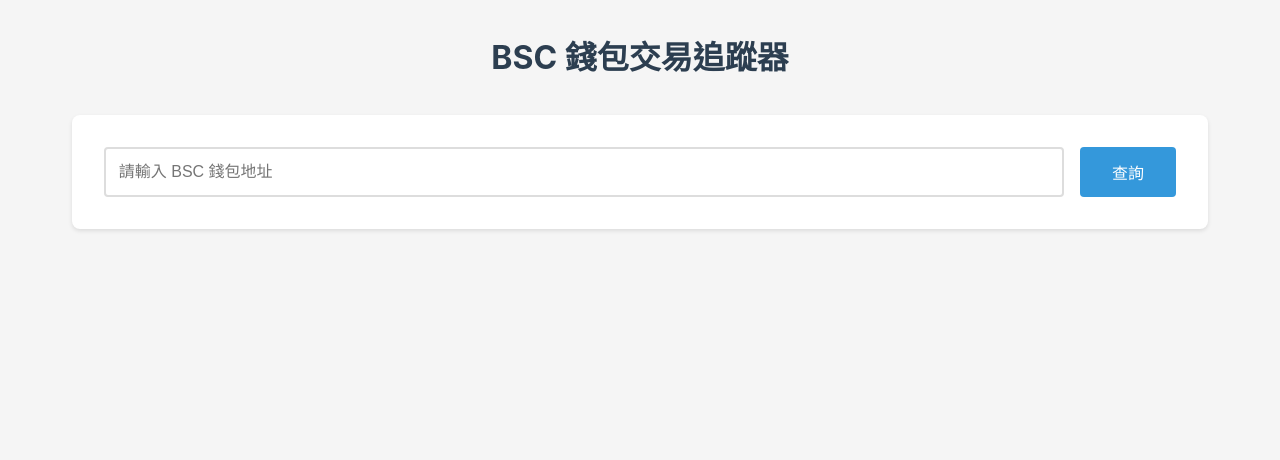
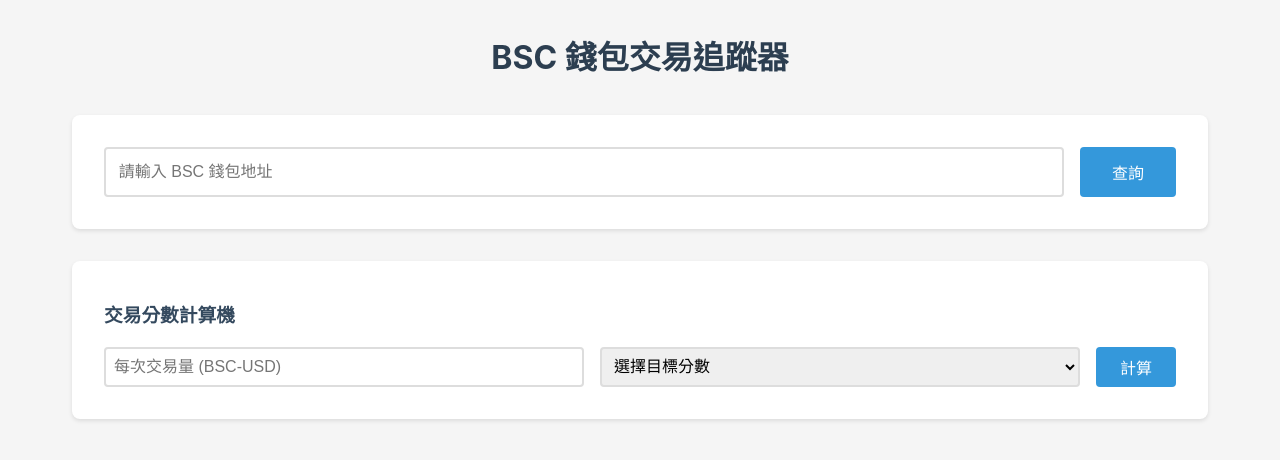
Before and after one commit to yanzzzzzzzzz/bsc-wallet-tracker, a FastAPI app: page / in a window 1280 px wide. Shown: the top 460 px of the page. Run offline with FastAPI, Linux system fonts and the light colour scheme.

Commit message:
Add transaction score calculator

```diff
--- a/static/css/style.css
+++ b/static/css/style.css
@@ -124,6 +124,33 @@ tr:hover {
   margin-bottom: 2rem;
 }
 
+.calculator-section {
+  background: white;
+  padding: 1rem 2rem;
+  border-radius: 8px;
+  box-shadow: 0 2px 4px rgba(0, 0, 0, 0.1);
+  margin-bottom: 2rem;
+}
+
+.calc-form {
+  display: flex;
+  gap: 1rem;
+  margin-bottom: 1rem;
+}
+
+.calc-form input,
+.calc-form select {
+  flex: 1;
+  padding: 0.5rem;
+  border: 2px solid #ddd;
+  border-radius: 4px;
+  font-size: 1rem;
+}
+
+.calc-form button {
+  padding: 0.5rem 1.5rem;
+}
+
 .progress-bar {
   width: 100%;
   background-color: #e0e0e0;
--- a/templates/index.html
+++ b/templates/index.html
@@ -26,6 +26,32 @@
       <div id="loading" class="loading" style="display: none">載入中...</div>
 
       <div id="error" class="error" style="display: none"></div>
+
+      <div class="calculator-section">
+        <h3>交易分數計算機</h3>
+        <div class="calc-form">
+          <input
+            type="number"
+            id="tradeVolume"
+            placeholder="每次交易量 (BSC-USD)"
+          />
+          <select id="targetScore">
+            <option value="" disabled selected>選擇目標分數</option>
+            <option value="1">1 分 - 累積 2</option>
+            <option value="2">2 分 - 累積 4</option>
+            <option value="3">3 分 - 累積 8</option>
+            <option value="4">4 分 - 累積 16</option>
+            <option value="5">5 分 - 累積 32</option>
+            <option value="6">6 分 - 累積 64</option>
+            <option value="7">7 分 - 累積 128</option>
+            <option value="8">8 分 - 累積 256</option>
+            <option value="9">9 分 - 累積 512</option>
+            <option value="10">10 分 - 累積 1024</option>
+          </select>
+          <button id="calcButton" type="button">計算</button>
+        </div>
+        <p id="calcResult"></p>
+      </div>
 
         <div id="results" style="display: none">
           <h2>今日交易記錄</h2>
@@ -187,6 +213,22 @@
         document.getElementById("walletAddress").value = walletAddress;
         fetchTransactions(walletAddress);
       }
+
+      // 交易分數計算機
+      document.getElementById("calcButton").addEventListener("click", () => {
+        const volume = parseFloat(document.getElementById("tradeVolume").value);
+        const score = parseInt(document.getElementById("targetScore").value);
+        const resultEl = document.getElementById("calcResult");
+
+        if (!volume || !score) {
+          resultEl.textContent = "請輸入交易量並選擇目標分數";
+          return;
+        }
+
+        const targetVolume = Math.pow(2, score);
+        const times = Math.ceil(targetVolume / volume);
+        resultEl.textContent = `達到 ${score} 分(累積 ${targetVolume} BSC-USD) 還需交易 ${times} 次`;
+      });
     </script>
   </body>
 </html>
```
Also changed, not shown: README.md.
